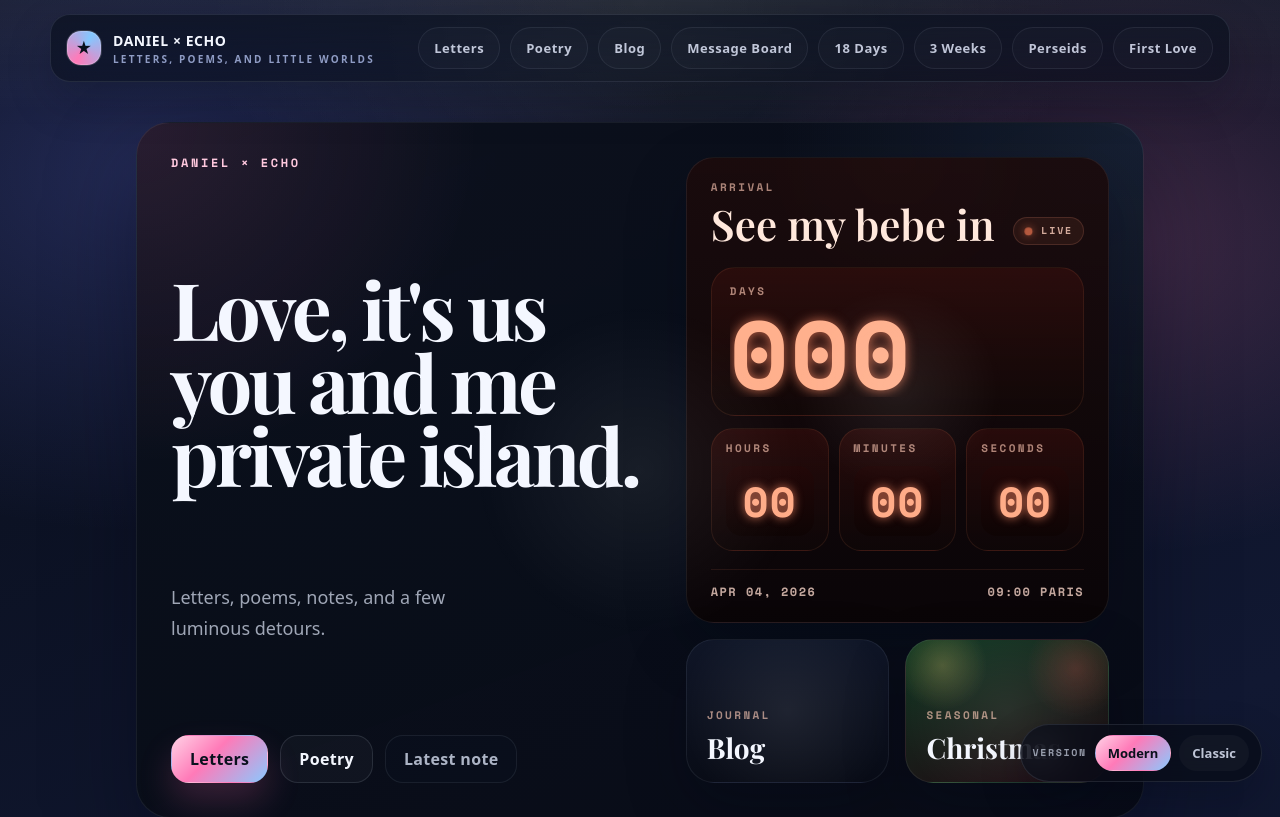
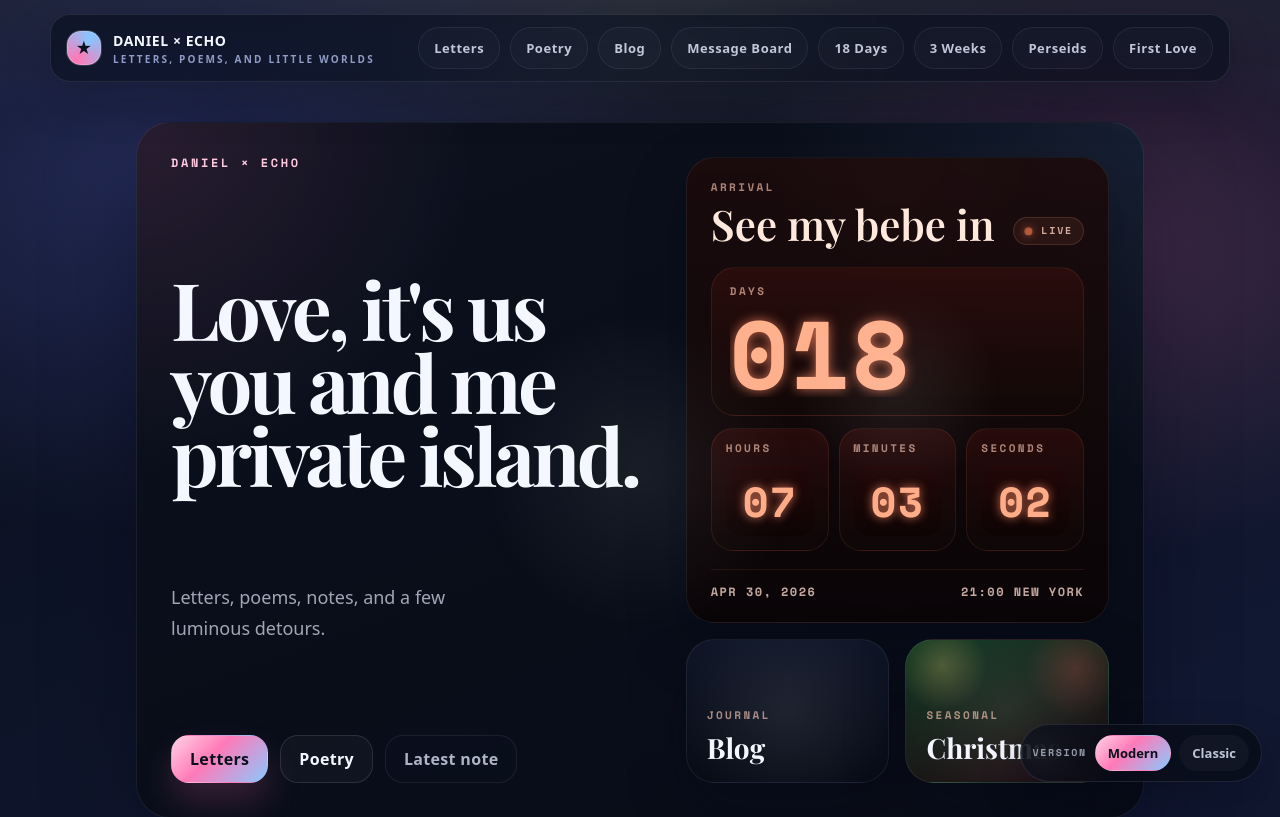
Before and after one commit to Echo0117/echo-x-daniel, a FastAPI app: page / in a window 1280 px wide. Shown: the top 817 px of the page. Run offline with FastAPI, Linux system fonts and the light colour scheme.

Commit message:
update bebe countdown to Apr 30 9pm New York time
Co-Authored-By: Claude Sonnet 4.6 <noreply@anthropic.com>

```diff
--- a/apps/api/templates/home_modern.html
+++ b/apps/api/templates/home_modern.html
@@ -59,8 +59,8 @@
         </div>
 
         <div class="arrival-meta">
-          <span>Apr 04, 2026</span>
-          <span>09:00 Paris</span>
+          <span>Apr 30, 2026</span>
+          <span>21:00 New York</span>
         </div>
       </div>
 
@@ -134,7 +134,7 @@
 
   <script>
     (function(){
-      var target = new Date('2026-04-04T09:00:00+02:00');
+      var target = new Date('2026-04-30T21:00:00-04:00');
       function pad(n, width){ return String(n).padStart(width, '0'); }
       function tick(){
         var now = new Date();
```
